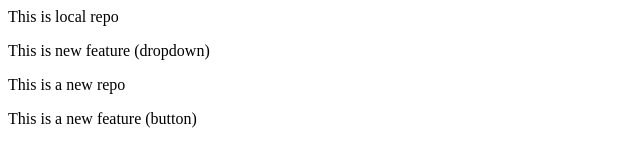
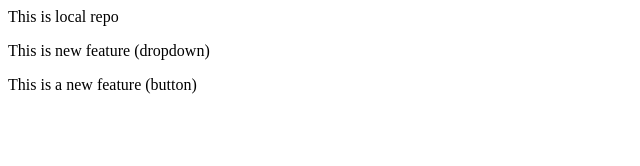
Before and after one commit to Martial9926/localrepo, a plain HTML site: page index.html in a window 1280 px wide. Shown: the whole page, without its empty margins (0-640 px from the left). Drawn offline with Linux system fonts and the light colour scheme.

```diff
--- a/index.html
+++ b/index.html
@@ -1,4 +1,3 @@
 <p>This is local repo</p>
 <P>This is new feature (dropdown)</P>
-<P>This is a new repo</P>
 <p>This is a new feature (button)<p>
```
